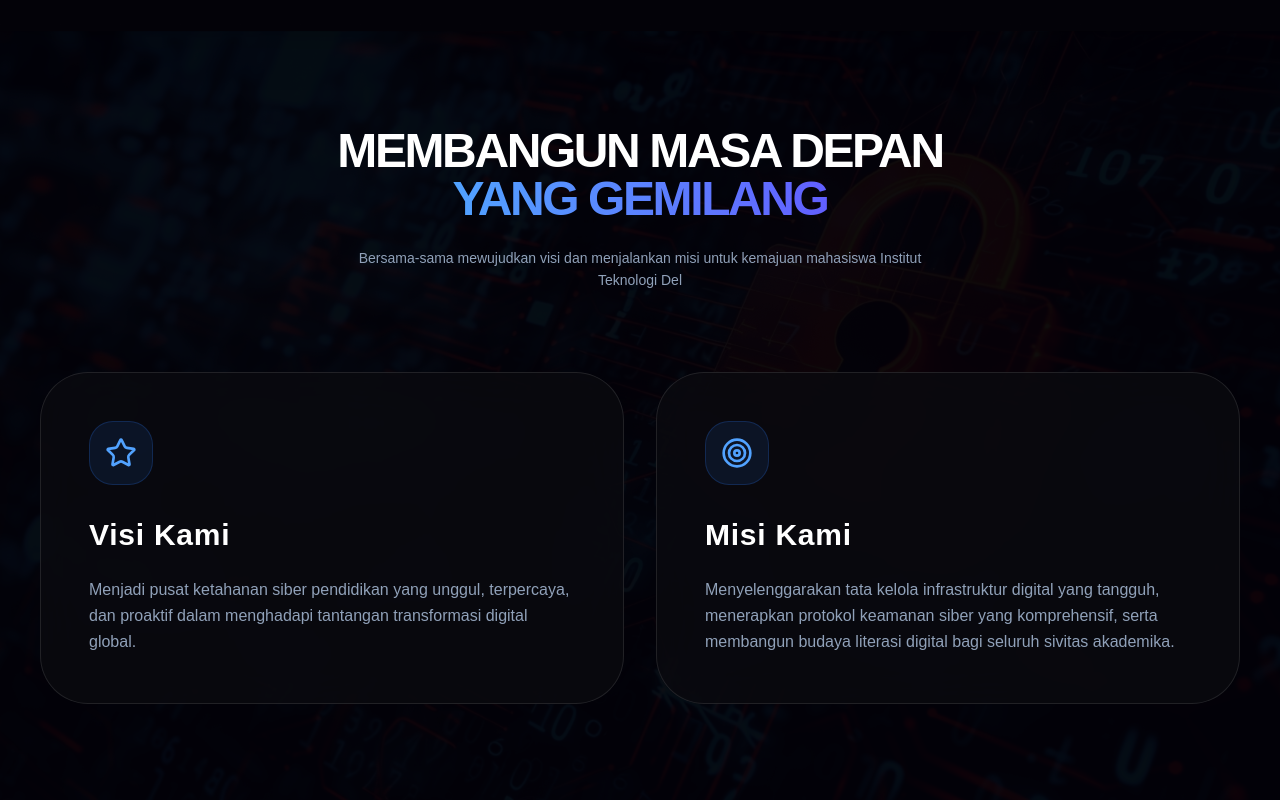
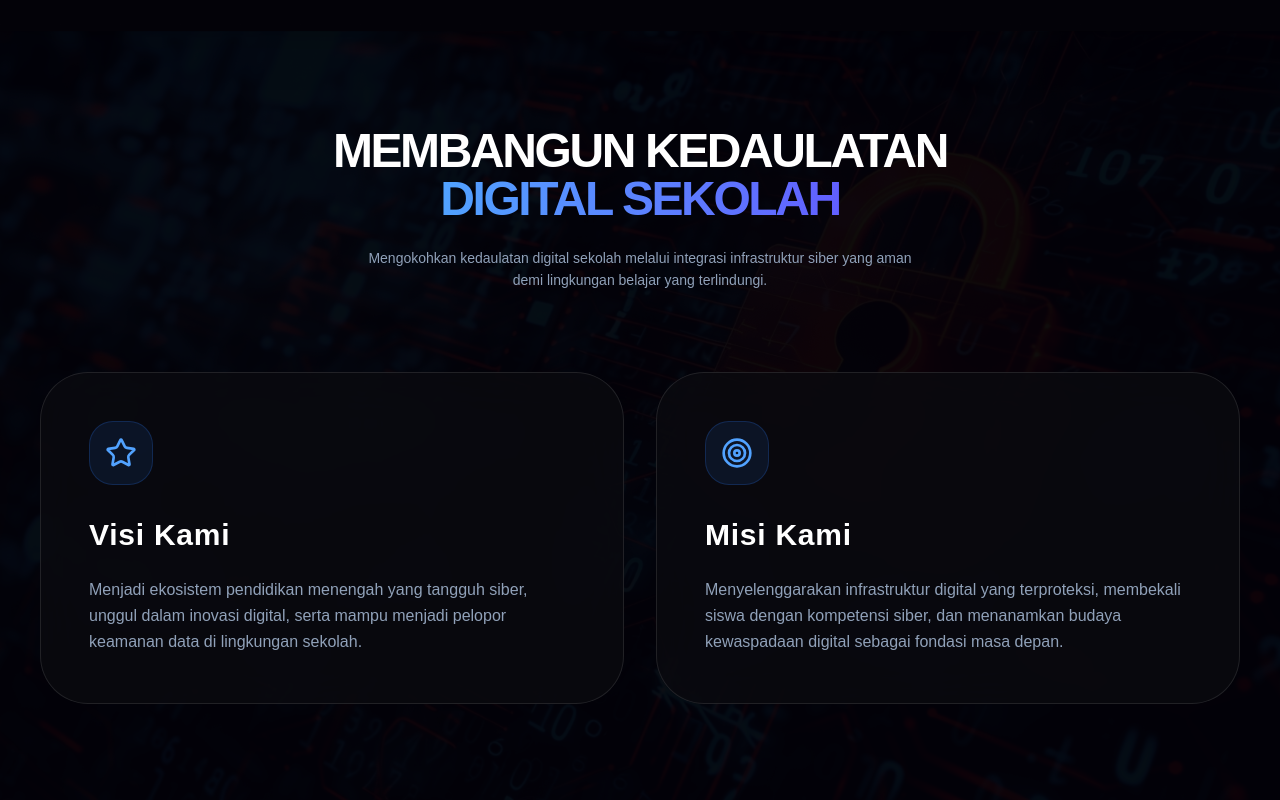
Before and after one commit to Edwinn1711/cyber-backend, a Next.js app: page / in a window 1280 px wide. Shown: the part 1685-2485 px from the top of the page. Built offline with nearby package versions, Linux system fonts and the light colour scheme.

Commit message:
docs: update visi misi menjadi konten khusus jenjang SMA/SMK

```diff
--- a/app/(loginregister)/page.tsx
+++ b/app/(loginregister)/page.tsx
@@ -147,8 +147,18 @@ const VisiMisiSection = () => {
   const [hovered, setHovered] = useState<string | null>(null);
 
   const data =[
-    { id: "visi", icon: Star, title: "Visi Kami", desc: "Menjadi pusat ketahanan siber pendidikan yang unggul, terpercaya, dan proaktif dalam menghadapi tantangan transformasi digital global." },
-    { id: "misi", icon: Target, title: "Misi Kami", desc: "Menyelenggarakan tata kelola infrastruktur digital yang tangguh, menerapkan protokol keamanan siber yang komprehensif, serta membangun budaya literasi digital bagi seluruh sivitas akademika." }
+    {
+      id: "visi",
+      icon: Star,
+      title: "Visi Kami",
+      desc: "Menjadi ekosistem pendidikan menengah yang tangguh siber, unggul dalam inovasi digital, serta mampu menjadi pelopor keamanan data di lingkungan sekolah."
+    },
+    {
+      id: "misi",
+      icon: Target,
+      title: "Misi Kami",
+      desc: "Menyelenggarakan infrastruktur digital yang terproteksi, membekali siswa dengan kompetensi siber, dan menanamkan budaya kewaspadaan digital sebagai fondasi masa depan."
+    }
   ];
 
   return (
@@ -156,14 +166,13 @@ const VisiMisiSection = () => {
       <div className="absolute inset-0 z-0 bg-[url('/bg/cyber1.jpg')] bg-cover bg-center opacity-[0.05] pointer-events-none" />
 
       <div className="relative z-10 max-w-7xl mx-auto px-6 lg:px-10 text-center">
-        {/* --- KATA-KATA YANG HILANG DITAMBAHKAN KEMBALI DI SINI --- */}
         <div className="mb-20">
           <h2 className="text-4xl lg:text-5xl font-black text-white tracking-tighter uppercase mb-6">
-            Membangun Masa Depan <br/>
-            <span className="text-transparent bg-clip-text bg-gradient-to-r from-blue-400 to-indigo-500">Yang Gemilang</span>
+            Membangun Kedaulatan <br/>
+            <span className="text-transparent bg-clip-text bg-gradient-to-r from-blue-400 to-indigo-500">Digital Sekolah</span>
           </h2>
           <p className="text-slate-400 max-w-xl mx-auto text-sm font-medium leading-relaxed">
-            Bersama-sama mewujudkan visi dan menjalankan misi untuk kemajuan mahasiswa Institut Teknologi Del
+            Mengokohkan kedaulatan digital sekolah melalui integrasi infrastruktur siber yang aman demi lingkungan belajar yang terlindungi.
           </p>
         </div>
 
```
